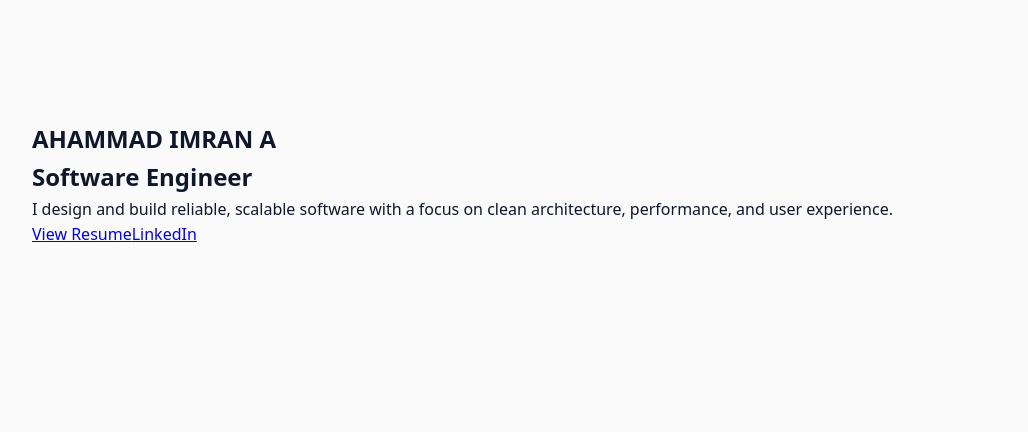
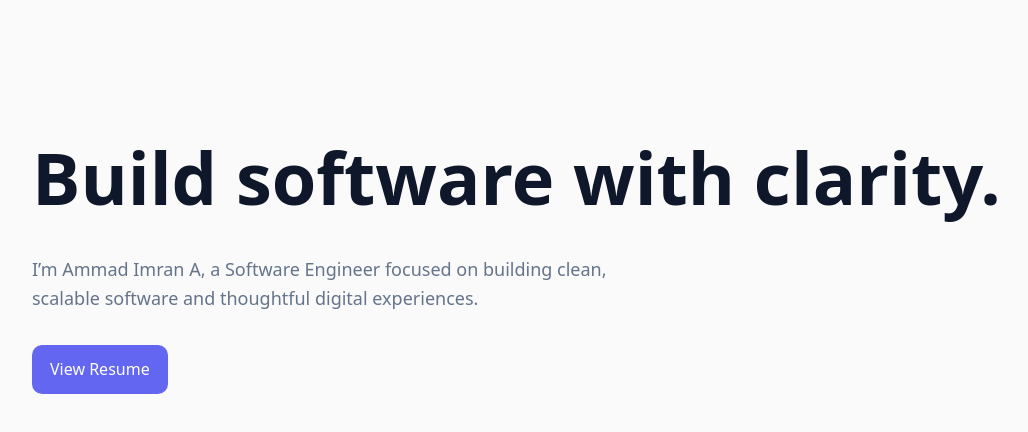
Before and after one commit to iimr4n/portfolio-js, a Next.js app: page / in a window 1280 px wide. Shown: the top 432 px of the page, without its empty margins (82-1110 px from the left). Built offline with nearby package versions, Linux system fonts and the light colour scheme.

Commit message:
Update Hero.jsx

```diff
--- a/components/Hero.jsx
+++ b/components/Hero.jsx
@@ -1,32 +1,39 @@
 export default function Hero() {
   return (
-    <section className="hero">
+    <section>
       <div className="container">
-        <h1>AHAMMAD IMRAN A</h1>
-        <h2>Software Engineer</h2>
+        <h1 style={{ fontSize: "clamp(40px, 6vw, 72px)", fontWeight: 600 }}>
+          Build software with clarity.
+        </h1>
 
-        <p>
-          I design and build reliable, scalable software with a focus on clean
-          architecture, performance, and user experience.
+        <p
+          style={{
+            marginTop: "20px",
+            maxWidth: "600px",
+            color: "var(--muted)",
+            fontSize: "18px",
+          }}
+        >
+          I’m Ammad Imran A, a Software Engineer focused on building clean,
+          scalable software and thoughtful digital experiences.
         </p>
 
-        <div className="hero-actions">
+        <div style={{ marginTop: "32px" }}>
           <a
             href="/Imran_Resume.pdf"
             target="_blank"
             rel="noopener noreferrer"
-            className="btn-primary"
+            style={{
+              display: "inline-block",
+              padding: "12px 18px",
+              borderRadius: "10px",
+              background: "var(--accent)",
+              color: "#fff",
+              textDecoration: "none",
+              fontWeight: 500,
+            }}
           >
             View Resume
-          </a>
-
-          <a
-            href="https://www.linkedin.com/in/7imran"
-            target="_blank"
-            rel="noopener noreferrer"
-            className="btn-outline"
-          >
-            LinkedIn
           </a>
         </div>
       </div>
```
